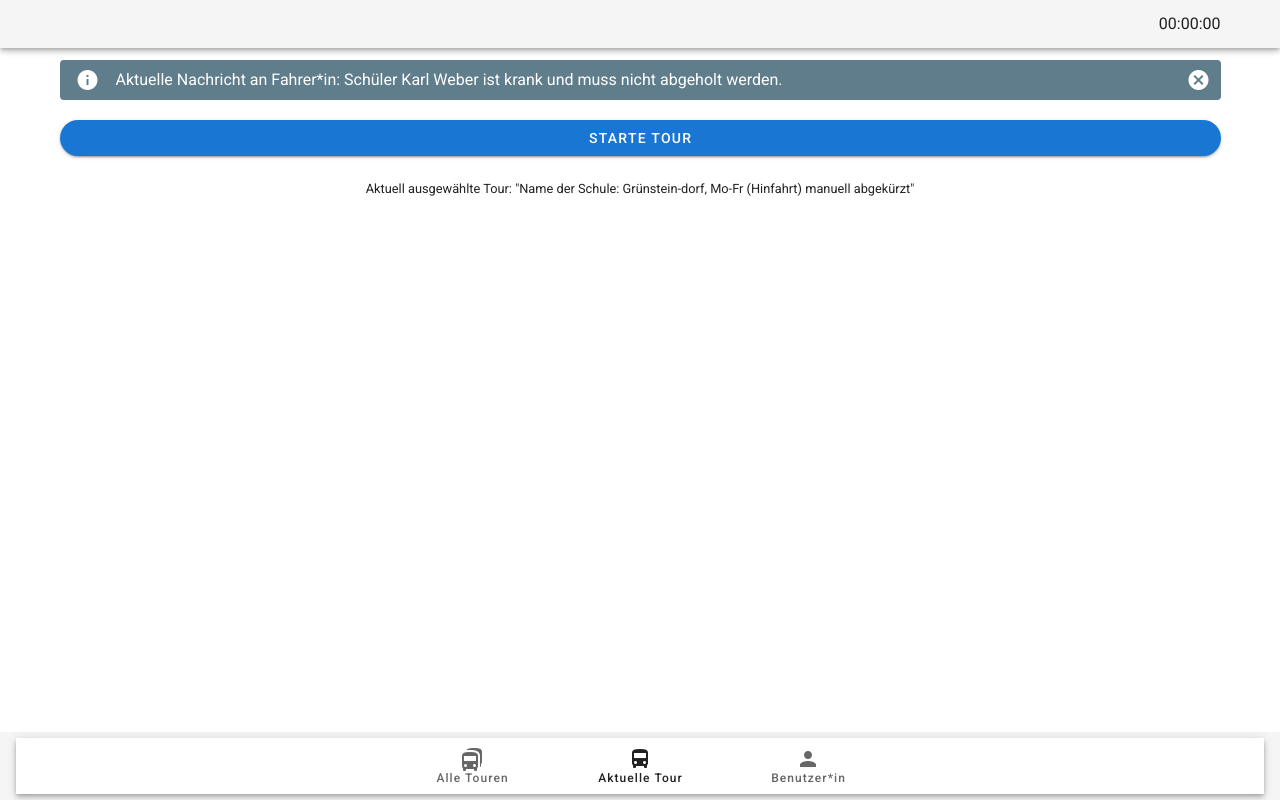
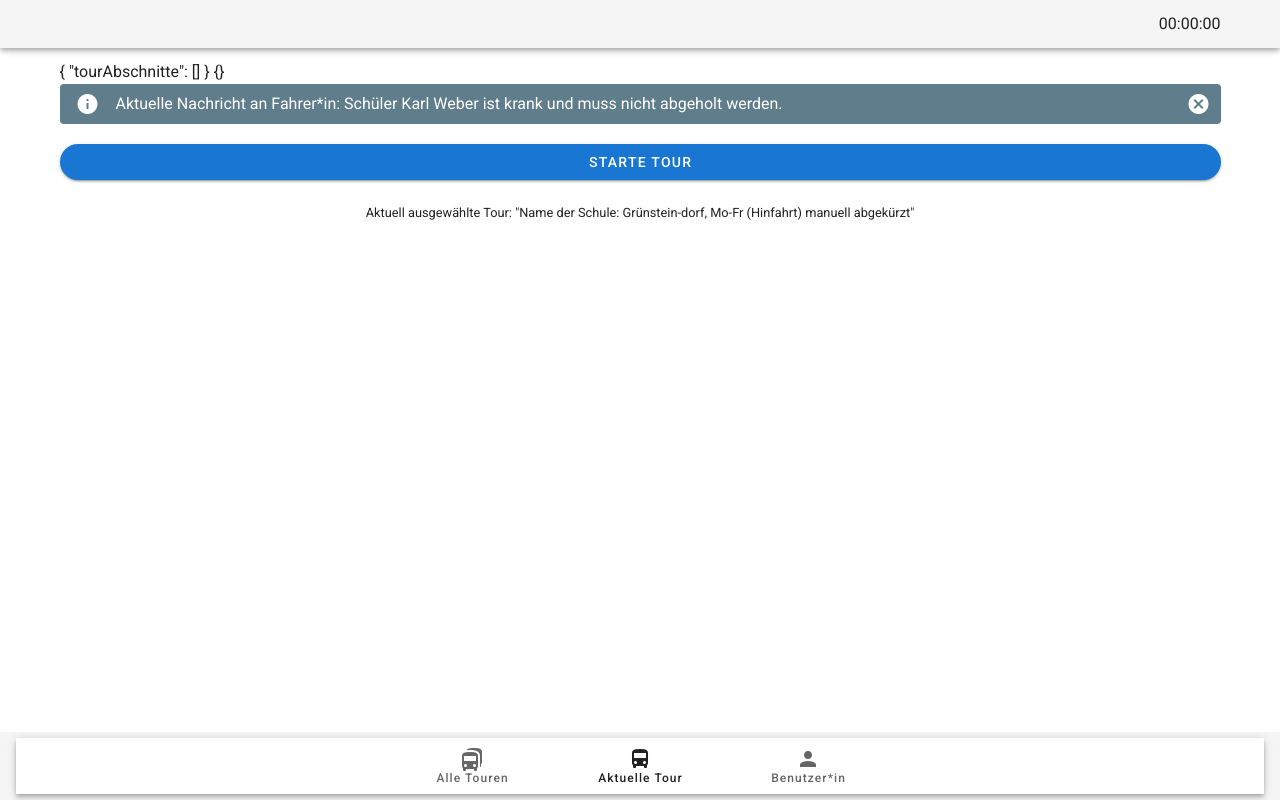
Before and after one commit to TerraPaul-dotcom/DriverApp, a Vue app in the folder driverapp/: page / in a window 1280 px wide. Built offline with nearby package versions, Linux system fonts and the light colour scheme.

Commit message:
Feat: geolocation schreiben mit async/await. Gibt noch probleme

```diff
--- a/driverapp/src/components/apiKommunikation.vue
+++ b/driverapp/src/components/apiKommunikation.vue
@@ -10,7 +10,7 @@ export default {
         async submitTourenAbgeschlossen(fahrerInput) {
         const res = await api.post(`/tourenAbgeschlossen`, fahrerInput)
         if (res.status === 200) {
-            setTimeout(() => this.temporaereMethodeFürSubmitWegenTimeout(), 70000)
+            setTimeout(() => this.temporaereMethodeFürSubmitWegenTimeout(), 7000)
 
         }
       },
--- a/driverapp/src/components/tourAnsicht.vue
+++ b/driverapp/src/components/tourAnsicht.vue
@@ -4,6 +4,10 @@
     <span v-if="!tourAbschnitte.length"
       >Keine Tour Ausgewählt, bitte Tour auswählen.
     </span>
+
+    {{ tourFahrerInput }}
+    {{ abschnittFahrerInput }}
+    {{ geolocation }}
 
     <!-- Nachricht an Fahrer*in -->
     <v-alert
@@ -244,7 +248,7 @@ export default {
       snackbar: false, //toggle Anzeige snackbar
       snackbarText: null,
       ausstiegEinstiegAuswahl: [],
-      geolocation: null, //abfrage der geolocation
+      geolocation: null, //abfrage der geolocation TODO: Wird variable weiterhin gebraucht??
       tourFahrerInput: { tourAbschnitte: [] },
       //Header: Start/Ende Date, Start/Ende GPS, Name Fahrer, TourId,
       //Abschnitte: Stop Date, Stop GPS, Schule/Schüler, Name Schüler*innen, Einstieg pro Schüler ja/nein, Ausstieg pro Schüler ja/nein,
@@ -287,36 +291,40 @@ export default {
         this.$store.dispatch('updateTourCurrentGestartet', true)
         this.$emit('startTimer')
         this.abschnittCurrent = 0
-        await this.getGpsLocation() //TODO: GPS position wird nicht in fahrerinput gespeichert
+        const position = await this.getGpsLocation()
         this.tourFahrerInput = {
           tourID: this.tourGesamt.tourId,
           fahrerId: this.tourGesamt.fahrerId,
           tourStart: new Date(),
-          tourStartGps: this.geolocation,
+          tourStartGps: [position.coords.latitude, position.coords.longitude],//this.geolocation,
           tourAbschnitte: []
         }
+         //TODO: GPS position wird nicht in fahrerinput gespeichert
       } else {
           //Tour beenden
           this.$emit('stopTimer')
-          await this.getGpsLocation() //TODO: GPS position wird nicht in fahrerinput gespeichert
+          const position = await this.getGpsLocation()
           this.tourFahrerInput.tourStop = new Date()
-          this.tourFahrerInput.tourStopGps = 'gps-position',
+          this.tourFahrerInput.tourStopGps = [position.coords.latitude, position.coords.longitude]
           this.$store.dispatch('dialogUpdateTourBeendet', true)
           this.$refs.apiKommunikation.submitTourenAbgeschlossen(this.tourFahrerInput) // greife auf methode in Componente apiKommunikatin zu
       }
     },
-    abschnittClickStop(nummerAbschnitt) {
+   async abschnittClickStop(nummerAbschnitt) {
       this.abschnittStatus = 1
       this.einstiegJaNein = null
+      const position = await this.getGpsLocation()
        this.abschnittFahrerInput = {
         tourAbschnittId: this.tourAbschnitte[nummerAbschnitt].tourAbschnittId,
-        abschnittGps: 'gps-position',
+        abschnittGps: [position.coords.latitude, position.coords.longitude],
         abschnittStop: new Date(),
         nameSchuleOderSchueler: this.tourAbschnitte[nummerAbschnitt]
           .nameSchuleOderSchueler
-      } //TODO: GPS position abrufen und einfügen, achtung gefahr, dass anfangsgps genommen wird mit globaler variable, besser lokale variante um sicher zu gehen.
-      return nummerAbschnitt //nummerAbschnitt ist noch unused
+      }
+      //TODO: GPS position abrufen und einfügen, achtung gefahr, dass anfangsgps genommen wird mit globaler variable, besser lokale variante um sicher zu gehen.
+
     },
+
     schuelerAuswahlEinstieg(nummerAbschnitt) {
       this.abschnittStatus = 0
       this.abschnittCurrent += 1
@@ -398,20 +406,22 @@ export default {
       this.tourFahrerInput = []
       this.ausstiegEinstiegAuswahl = []
     },
-    async getGpsLocation() {
+    getGpsLocation() {
+      return new Promise (function(resolve, reject){
         if (navigator.geolocation) {
           navigator.geolocation.getCurrentPosition(
-          position => {
-            this.geolocation = position
-
-            //snackbar
-            this.snackbarText = `Geloggte GPS Position: ${this.geolocation.coords.latitude}; ${this.geolocation.coords.longitude}`
-            this.snackbar = true
-          },
+             /* position => {
+              this.geolocation = [position.coords.latitude, position.coords.longitude]
+              resolve},
             function(error) {
               alert(error.message)
+              reject(error.message)
             },
             {
+              enableHighAccuracy: true,
+              timeout: 5000
+            } */
+            resolve, reject, { //TODO: hier error handling bauen
               enableHighAccuracy: true,
               timeout: 5000
             }
@@ -419,8 +429,11 @@ export default {
         } else {
           alert(
             'Die Abfrage der Geokoordinaten wird von Ihrem Browser nicht unterstützt.'
+
           )
+          reject
         }
+      })
     }
   }
 }
```
Lines whose indentation alone changed are shown as unchanged.
